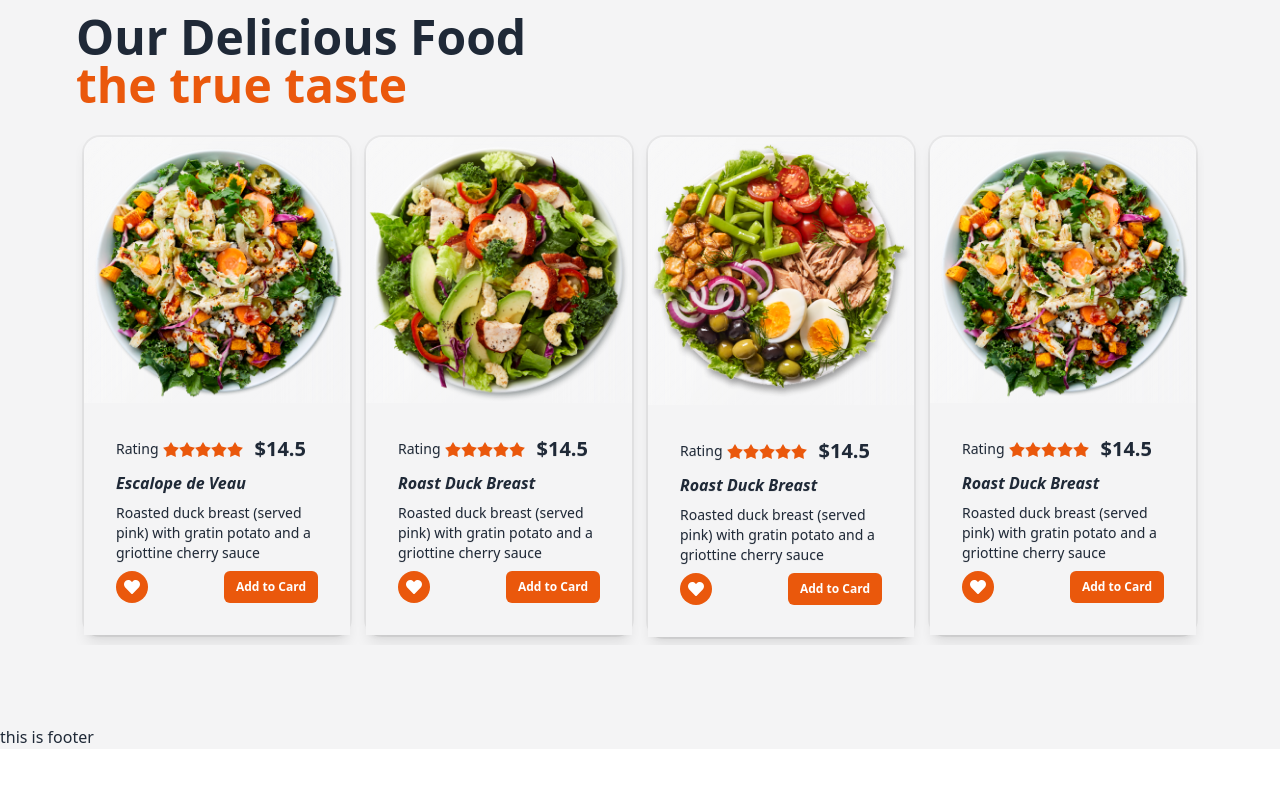
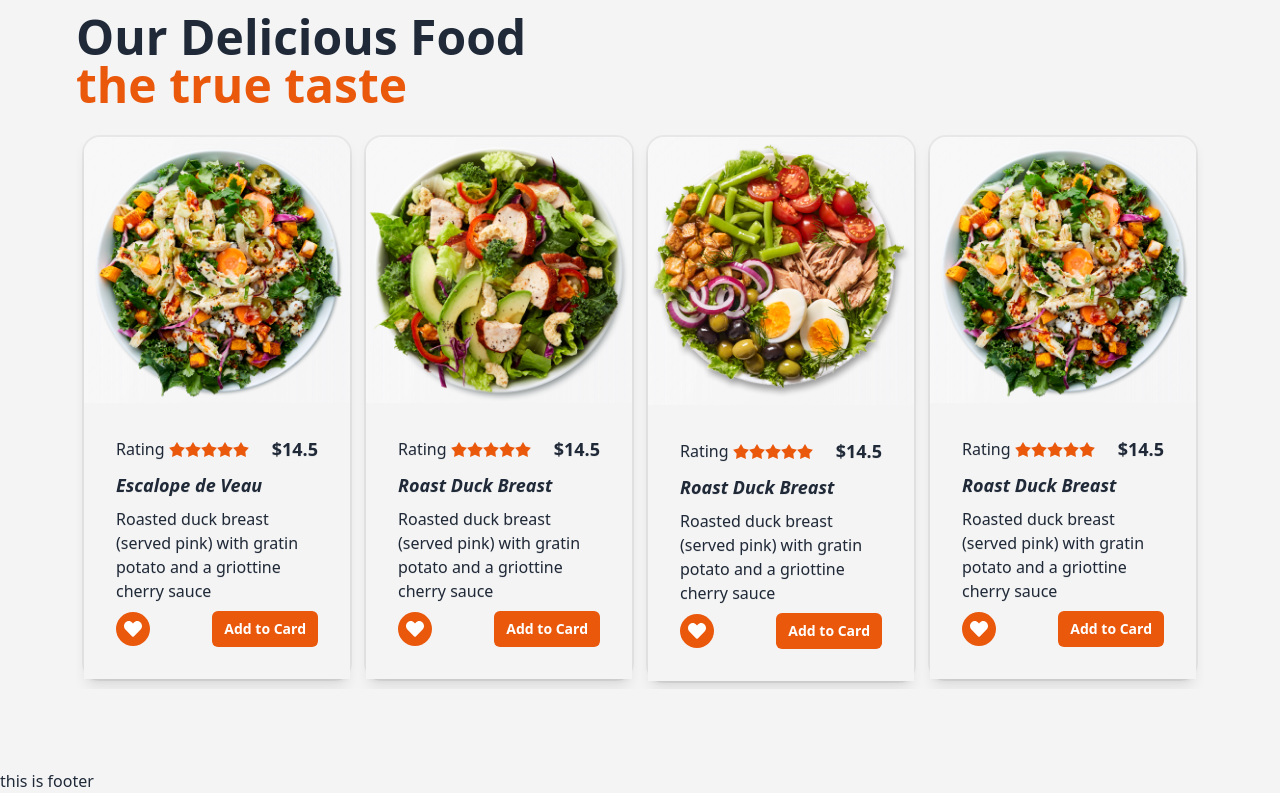
Before and after one commit to sohanwebdevctg/fast-foods-mern-stack-client-site-project-1-, a React (Vite) app: page / in a window 1280 px wide. Shown: the part 1484-2277 px from the top of the page. Before the commit the page ends 2233 px from the top, so only its background shows below. Built offline with nearby package versions, Linux system fonts and the light colour scheme.

Commit message:
responsive card

```diff
--- a/src/components/FoodCard.jsx
+++ b/src/components/FoodCard.jsx
@@ -6,20 +6,23 @@ const FoodCard = ({data}) => {
   console.log(data)
 
   return (
-    <div className="m-2 shadow-lg rounded-lg">
+    <div className="m-2 md:m-1 lg:m-2 shadow-lg rounded-lg">
       {/* card section start */}
       <div className="card w-[100%] glass ">
+        {/* image start */}
         <figure>
           <img
             src={data.image}
             alt="car!"
+            className="w-full h-full hover:scale-110 transition-all duration-500"
           />
         </figure>
-        <div className="card-body bg-zinc-100">
+        {/* image end */}
+        <div className="card-body  bg-zinc-100">
           {/* reviews & price start */}
-          <div className="flex justify-between items-center">
+          <div className="flex justify-between items-center md:gap-3 lg:gap-0">
             {/* reviews start */}
-            <p className="flex items-center gap-1"><span className="text-sm">Rating</span> <div className="rating rating-sm">
+            <p className="flex items-center gap-1"><span className="text-xs sm:text-base md:text-xs lg:text-base xl:text-base">Rating</span> <div className="rating rating-xs sm:rating-sm md:rating-xs lg:rating-sm xl:rating-sm">
               <input type="radio" name="rating-6" className="mask mask-star-2 bg-orange-600" required/>
               <input type="radio" name="rating-6" className="mask mask-star-2 bg-orange-600" checked required/>
               <input type="radio" name="rating-6" className="mask mask-star-2 bg-orange-600" required/>
@@ -28,15 +31,15 @@ const FoodCard = ({data}) => {
             </div></p>
             {/* reviews end */}
             {/* price start */}
-            <p className="xl:text-xl font-bold">${data.price}</p>
+            <p className="text-sm sm:text-base md:text-sm lg:text-lg xl:text-lg font-bold text-right">${data.price}</p>
             {/* price end */}
           </div>
           {/* reviews & price end */}
-          <h2 className="xl:text-base font-bold italic">{data.name}</h2>
-          <p className="xl:text-sm">{data.recipe}</p>
+          <h2 className="text-base sm:text-lg md:text-sm lg:text-lg xl:text-lg font-bold italic">{data.name}</h2>
+          <p className="text-sm sm:text-base md:text-xs lg:text-base xl:text-base">{data.recipe}</p>
           <div className="flex justify-between items-center">
-            <button className="bg-orange-600 p-2 rounded-full text-white"><FaHeart></FaHeart></button>
-            <button className="xl:px-3 xl:py-2 rounded-md bg-orange-600 text-white xl:text-xs font-bold">Add to Card</button>
+            <button className="bg-orange-600 p-2 rounded-full text-white text-xs sm:text-sm md:text-xs lg:text-base xl:text-lg"><FaHeart></FaHeart></button>
+            <button className="px-2 py-1 sm:px-2 sm:py-1 md:px-1 md:py-1 lg:px-3 lg:py-2 xl:px-3 xl:py-2 rounded-md bg-orange-600 text-white text-xs sm:text-sm md:text-xs lg:text-sm xl:text-sm font-bold inline-block text-right">Add to Card</button>
           </div>
         </div>
       </div>
--- a/src/pages/home/DeliciousFood.jsx
+++ b/src/pages/home/DeliciousFood.jsx
@@ -27,6 +27,15 @@ const DeliciousFood = () => {
     initialSlide: 0,
     responsive: [
       {
+        breakpoint: 1280,
+        settings: {
+          slidesToShow: 3,
+          slidesToScroll: 3,
+          infinite: true,
+          dots: true
+        }
+      },
+      {
         breakpoint: 1024,
         settings: {
           slidesToShow: 3,
@@ -36,7 +45,7 @@ const DeliciousFood = () => {
         }
       },
       {
-        breakpoint: 600,
+        breakpoint: 768,
         settings: {
           slidesToShow: 2,
           slidesToScroll: 2,
@@ -44,7 +53,21 @@ const DeliciousFood = () => {
         }
       },
       {
+        breakpoint: 640,
+        settings: {
+          slidesToShow: 2,
+          slidesToScroll: 1
+        }
+      },
+      {
         breakpoint: 480,
+        settings: {
+          slidesToShow: 1,
+          slidesToScroll: 1
+        }
+      },
+      {
+        breakpoint: 320,
         settings: {
           slidesToShow: 1,
           slidesToScroll: 1
```
